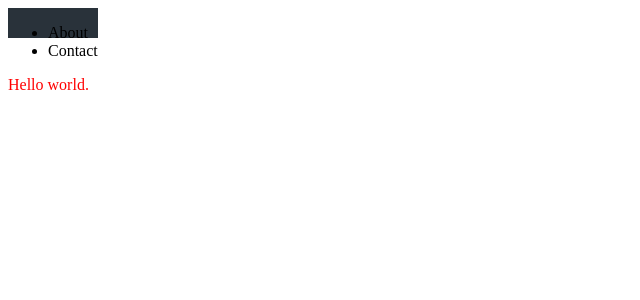
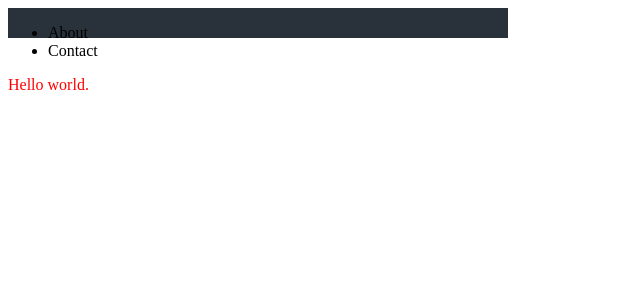
Before and after one commit to DavidBensonAB/chalkspark, a Jekyll site: the page built from index.html, in a window 1280 px wide. Shown: the top 300 px of the page, without its empty margins (0-640 px from the left). Built offline with Jekyll 4.4.1, drawn with Linux system fonts in a browser that asks for light colours.

Commit message:
Update main.css

```diff
--- a/css/main.css
+++ b/css/main.css
@@ -6,7 +6,7 @@ p {
   margin: auto;
   display: inline-block;
   height: 30px;
-  width: auto;
+  width: 500px;
   background-color: #29323a;
 }
 
```
